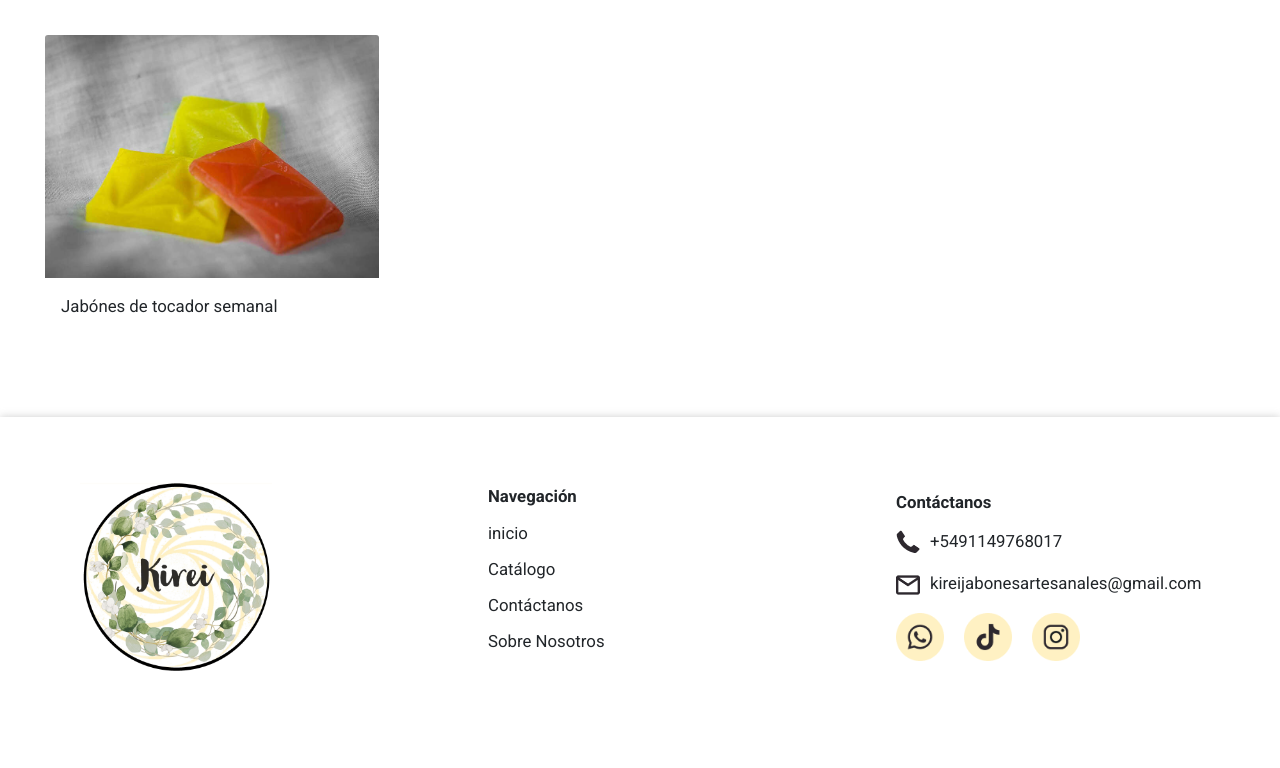
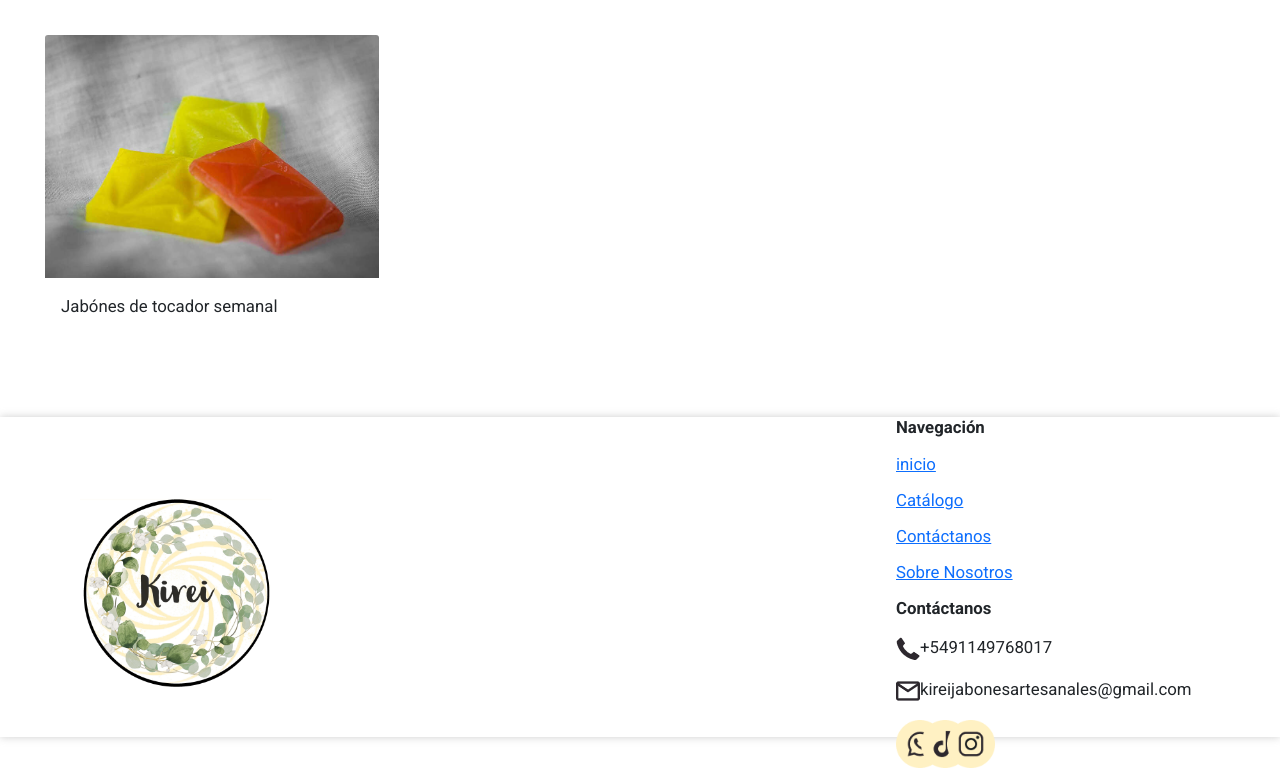
Before and after one commit to GonzaloGarciaCalvo/KireiJabones, a website: page productos/bolsitasCristales.html in a window 1280 px wide. Shown: the part 1636-2404 px from the top of the page. Before the commit the page ends 2373 px from the top, so only its background shows below. Drawn offline with nearby package versions, Linux system fonts and the light colour scheme.

Commit message:
Update bolsitasCristales.html

```diff
--- a/productos/bolsitasCristales.html
+++ b/productos/bolsitasCristales.html
@@ -118,13 +118,12 @@
               <div class="col-md-4">
                 <img class="logo" src="../multimedia/Iconos Kirei/Kirei.jpg" alt="logo">
               </div>
-              <div class="col-md-4">
-                <h5 class="subtitulo_footer">Navegación</h5>
-                <p class="mapa">inicio</p>
-                <p class="mapa">Catálogo</p>
-                <p class="mapa">Contáctanos</p>
-                <p class="mapa">Sobre Nosotros</p>
-              </div>
+              <div class="col-md-4 navegador">
+                    <h5 class="subtitulo_footer">Navegación</h5>
+                    <a href="../index.html"><p class="mapa">inicio</p></a>
+                    <a href="../catalogo/general"><p class="mapa">Catálogo</p></a>
+                    <a href="https://api.whatsapp.com/send?phone=541150099051&amp;text=Hola!&nbsp;dejanos&nbsp;tu&nbsp;mensaje"><p class="mapa">Contáctanos</p></a>
+                    <a href="../pages/nosotros"><p class="mapa">Sobre Nosotros</p></a>
               <div class="col-md-4">
                 <h5 class="subtitulo_footer">Contáctanos</h5>
                 <div class="container p-0">
```
